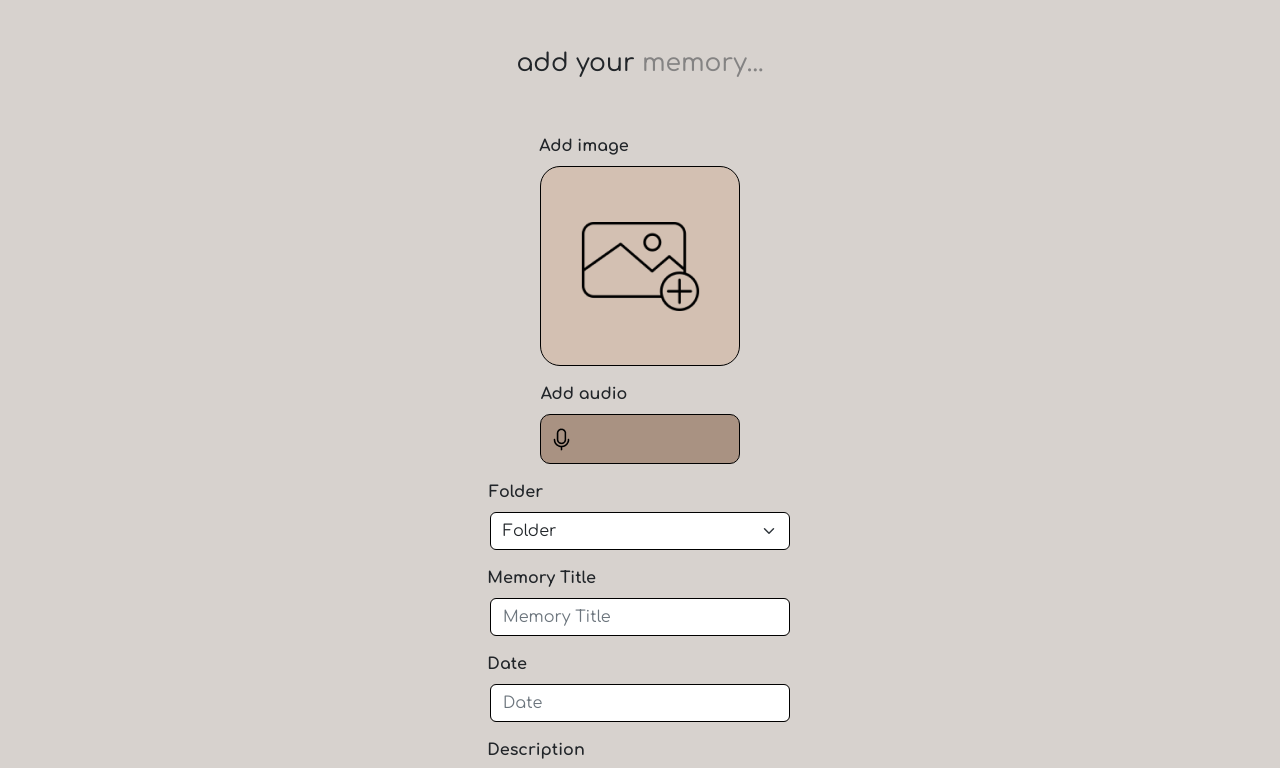
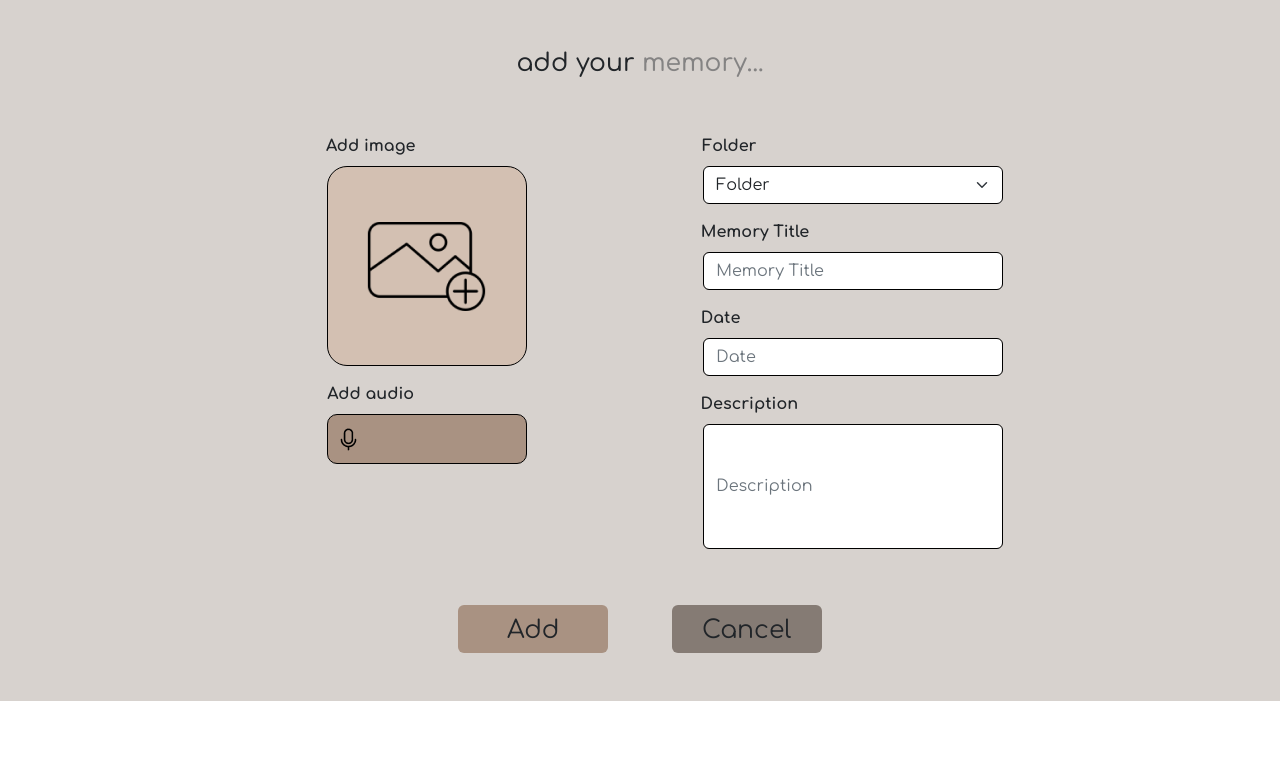
Before and after one commit to JeremyLapham/RememberWhen, a React (Create React App) app: page /AddMemory in a window 1280 px wide. Shown: the top 768 px of the page. Built offline with nearby package versions, Linux system fonts and the light colour scheme.

Commit message:
desktop update

```diff
--- a/src/Components/AddFolderComponent/AddFolder.tsx
+++ b/src/Components/AddFolderComponent/AddFolder.tsx
@@ -60,7 +60,7 @@ export default function AddFolder() {
                 </Col>
             </Row>
 
-            <Row>
+            <Row className='mobileAddRow2'>
                 <Col className='d-flex justify-content-center folderBtnCol'>
                     <Button onClick={() => setShow(true)} className='addfolderBtn' variant=''>Add</Button>
                 </Col>
@@ -68,6 +68,15 @@ export default function AddFolder() {
                     <Button onClick={handleBackToHome} className='cancelfolderBtn' variant=''>Cancel</Button>
                 </Col>
             </Row>
+
+            <Row className='d-flex justify-content-center desktopAddRow2'>
+                <Col lg={2} className='d-flex justify-content-center folderBtnCol'>
+                    <Button onClick={() => setShow(true)} className='addfolderBtn' variant=''>Add</Button>
+                </Col>
+                <Col lg={2} className='d-flex justify-content-center folderBtnCol'>
+                    <Button onClick={handleBackToHome} className='cancelfolderBtn' variant=''>Cancel</Button>
+                </Col>
+            </Row>
         </Container>
     )
 }
--- a/src/Components/AddMemoryComponent/AddMemory.css
+++ b/src/Components/AddMemoryComponent/AddMemory.css
@@ -1,5 +1,5 @@
 #custom-input {
-    background-color: #D3C0B2;
+  background-color: #d3c0b2;
   background-image: url(../../assets/addimage.png);
   background-repeat: no-repeat;
   background-position-x: center;
@@ -23,7 +23,7 @@
   height: 200px;
   width: 200px;
   border-radius: 20px;
-    background-color: #D3C0B2;
+  background-color: #d3c0b2;
   border: 1px solid black;
   position: absolute;
   top: 0%;
@@ -31,7 +31,7 @@
 }
 
 #custom-input2 {
-    background-color: #A99282;
+  background-color: #a99282;
   background-image: url(../../assets/Microphone.png);
   background-repeat: no-repeat;
   background-position-y: center;
@@ -62,10 +62,17 @@
 }
 
 .addCancelBtn {
-    background-color: #857B74 !important;
+  background-color: #857b74 !important;
   font-size: 15px !important;
   font-weight: bold;
-    margin-bottom:3rem;
+  margin-bottom: 3rem;
+}
+
+.addBtn {
+  background-color: #a99282 !important;
+  font-size: 15px !important;
+  font-weight: bold;
+  margin-bottom: 3rem;
 }
 
 .textInputs {
@@ -123,3 +130,45 @@
   margin-top: 2rem;
   margin-bottom: 3.5rem;
 }
+
+.addMemoryTitleDesktop {
+  text-align: center;
+  font-size: 25px;
+  margin-top: 2rem;
+  margin-bottom: 3.5rem;
+}
+
+@media screen and (min-width: 1024px) {
+  .addBtn {
+    width: 150px !important;
+    height: 48px !important;
+    font-size: 25px !important;
+  }
+
+  .addCancelBtn {
+    width: 150px !important;
+    height: 48px !important;
+    font-size: 25px !important;
+  }
+
+  .mobileAddRow {
+    display: none !important;
+  }
+
+  .desktopAddRow {
+    margin-top: 2.5rem !important;
+    display: flex;
+    justify-content: center;
+  }
+
+  .desktopCenterRow {
+    display: flex;
+    justify-content: center;
+  }
+}
+
+@media screen and (max-width: 380px) {
+    .desktopAddRow {
+      display:none !important;
+    }
+}
--- a/src/Components/AddMemoryComponent/AddMemory.tsx
+++ b/src/Components/AddMemoryComponent/AddMemory.tsx
@@ -1,34 +1,40 @@
-import React, { useState } from 'react';
-import { Col, Container, Row, Button, Form, Toast } from 'react-bootstrap';
-import sound from '../../assets/sound.png';
-import './AddMemory.css';
-import { useNavigate } from 'react-router-dom';
-import CustomNavbar from '../../Components/navComponent/NavbarComponent';
+import React, { useState } from "react";
+import { Col, Container, Row, Button, Form, Toast } from "react-bootstrap";
+import sound from "../../assets/sound.png";
+import "./AddMemory.css";
+import { useNavigate } from "react-router-dom";
+import CustomNavbar from "../../Components/navComponent/NavbarComponent";
 
 export default function AddMemory() {
   const [selectedImage, setSelectedImage] = useState(null);
-    const [selectedAudio, setSelectedAudio] = useState('');
+  const [selectedAudio, setSelectedAudio] = useState("");
   const [show, setShow] = useState(false);
 
-    const navigate = useNavigate()
+  const navigate = useNavigate();
 
   const handleFileSelect = (e) => {
     setSelectedImage(e.target.files[0]);
   };
 
   const handleAudio = () => {
-        setSelectedAudio(sound)
+    setSelectedAudio(sound);
   };
 
   const handleBackToHome = () => {
-        navigate('/DashBoard')
-    }
+    navigate("/DashBoard");
+  };
 
   return (
     <Container fluid>
-            <Row>
+      <Row className="mobileAddImgRow">
         <Col xs={6}>
-                    <Toast className='addToast' onClose={() => setShow(false)} show={show} delay={3000} autohide>
+          <Toast
+            className="addToast"
+            onClose={() => setShow(false)}
+            show={show}
+            delay={3000}
+            autohide
+          >
             <Toast.Header>
               <img
                 src="holder.js/20x20?text=%20"
@@ -43,72 +49,150 @@ export default function AddMemory() {
         </Col>
       </Row>
       <CustomNavbar />
-            <h1 className='addMemoryTitle'>add your <p style={{color:'#848383'}} className='d-inline'>memory...</p></h1>
-            <Row>
-                <Col className='addImgCol'>
-                    <Form.Group className="mb-3 d-flex flex-column align-items-center" controlId="Image">
-                        <Form.Label className='addImgTxt'>Add image</Form.Label>
-                        <Button style={{ position: 'relative' }} id='custom-input'>
-                            {selectedImage && <img className='selectedImg' src={URL.createObjectURL(selectedImage)} alt="Selected image" />}
-                            <Form.Control className='input1' onChange={handleFileSelect} type="file" accept='image/png, image/jpg' placeholder="Enter an image" />
+      <h1 className="addMemoryTitle">
+        add your{" "}
+        <p style={{ color: "#848383" }} className="d-inline">
+          memory...
+        </p>
+      </h1>
+
+      <Row className="desktopCenterRow">
+        <Col md={4}>
+          <Row className="mobileAddImgRow">
+            <Col className="addImgCol">
+              <Form.Group
+                className="mb-3 d-flex flex-column align-items-center"
+                controlId="Image"
+              >
+                <Form.Label className="addImgTxt">Add image</Form.Label>
+                <Button style={{ position: "relative" }} id="custom-input">
+                  {selectedImage && (
+                    <img
+                      className="selectedImg"
+                      src={URL.createObjectURL(selectedImage)}
+                      alt="Selected image"
+                    />
+                  )}
+                  <Form.Control
+                    className="input1"
+                    onChange={handleFileSelect}
+                    type="file"
+                    accept="image/png, image/jpg"
+                    placeholder="Enter an image"
+                  />
                 </Button>
               </Form.Group>
             </Col>
           </Row>
-            <Row className='addAudioRow'>
-                <Col className='addAudioCol'>
+          <Row className="addAudioRow">
+            <Col className="addAudioCol">
               <Form.Group className="mb-3 d-flex flex-column align-items-center">
-                        <Form.Label className='addAudioTxt'>Add audio</Form.Label>
-                        <Button style={{ position: 'relative' }} id='custom-input2'>
-                            {selectedAudio && <img className='selectedImg2' src={selectedAudio} alt="Selected image" />}
-                            <Form.Control className='input2' onChange={handleAudio} type='file' accept='audio/mp3' />
+                <Form.Label className="addAudioTxt">Add audio</Form.Label>
+                <Button style={{ position: "relative" }} id="custom-input2">
+                  {selectedAudio && (
+                    <img
+                      className="selectedImg2"
+                      src={selectedAudio}
+                      alt="Selected image"
+                    />
+                  )}
+                  <Form.Control
+                    className="input2"
+                    onChange={handleAudio}
+                    type="file"
+                    accept="audio/mp3"
+                  />
                 </Button>
               </Form.Group>
             </Col>
           </Row>
-            <Row>
-                <Col className='addFolderCol'>
+        </Col>
+
+        <Col md={4}>
+          <Row className="mobileAddInputRow">
+            <Col className="addFolderCol">
               <Form.Group className="mb-3 d-flex flex-column align-items-center">
-                        <Form.Label className='addFolderInputTxt'>Folder</Form.Label>
-                        <Form.Select className='textInputs'>
+                <Form.Label className="addFolderInputTxt">Folder</Form.Label>
+                <Form.Select className="textInputs">
                   <option hidden>Folder</option>
-                            <option >Dates</option>
-                            <option >Trips</option>
-                            <option >Camping</option>
+                  <option>Dates</option>
+                  <option>Trips</option>
+                  <option>Camping</option>
                 </Form.Select>
               </Form.Group>
             </Col>
           </Row>
-            <Row>
+          <Row className="mobileAddInputRow">
             <Col>
               <Form.Group className="mb-3 d-flex flex-column align-items-center">
-                        <Form.Label className='addMemoryTxt'>Memory Title</Form.Label>
-                        <Form.Control className='textInputs' type='text' placeholder='Memory Title' />
+                <Form.Label className="addMemoryTxt">Memory Title</Form.Label>
+                <Form.Control
+                  className="textInputs"
+                  type="text"
+                  placeholder="Memory Title"
+                />
               </Form.Group>
             </Col>
           </Row>
-            <Row>
+          <Row className="mobileAddInputRow">
             <Col>
               <Form.Group className="mb-3 d-flex flex-column align-items-center">
-                        <Form.Label className='addDateTxt'>Date</Form.Label>
-                        <Form.Control className='textInputs' type='text' placeholder='Date' />
+                <Form.Label className="addDateTxt">Date</Form.Label>
+                <Form.Control
+                  className="textInputs"
+                  type="text"
+                  placeholder="Date"
+                />
               </Form.Group>
             </Col>
           </Row>
-            <Row>
+          <Row className="mobileAddInputRow">
             <Col>
               <Form.Group className="mb-3 d-flex flex-column align-items-center">
-                        <Form.Label className='addDescriptionTxt'>Description</Form.Label>
-                        <Form.Control className='textInputsDescription' placeholder='Description' />
+                <Form.Label className="addDescriptionTxt">
+                  Description
+                </Form.Label>
+                <Form.Control
+                  className="textInputsDescription"
+                  placeholder="Description"
+                />
               </Form.Group>
             </Col>
           </Row>
-            <Row>
-                <Col className='d-flex justify-content-center'>
-                    <Button onClick={() => setShow(true)} className='addBtn' variant=''>Add</Button>
         </Col>
-                <Col className='d-flex justify-content-center'>
-                    <Button onClick={handleBackToHome} className='addCancelBtn' variant=''>Cancel</Button>
+      </Row>
+
+      <Row className="mobileAddRow">
+        <Col className="d-flex justify-content-center">
+          <Button onClick={() => setShow(true)} className="addBtn" variant="">
+            Add
+          </Button>
+        </Col>
+        <Col className="d-flex justify-content-center">
+          <Button
+            onClick={handleBackToHome}
+            className="addCancelBtn"
+            variant=""
+          >
+            Cancel
+          </Button>
+        </Col>
+      </Row>
+
+      <Row className="desktopAddRow">
+        <Col lg={2} className="d-flex justify-content-center">
+          <Button onClick={() => setShow(true)} className="addBtn" variant="">
+            Add
+          </Button>
+        </Col>
+        <Col lg={2} className="d-flex justify-content-center">
+          <Button
+            onClick={handleBackToHome}
+            className="addCancelBtn"
+            variant=""
+          >
+            Cancel
+          </Button>
         </Col>
       </Row>
     </Container>
```
Also changed, not shown: src/Components/AddFolderComponent/AddFolder.css (+10 -0 lines). Lines whose indentation alone changed are shown as unchanged.
